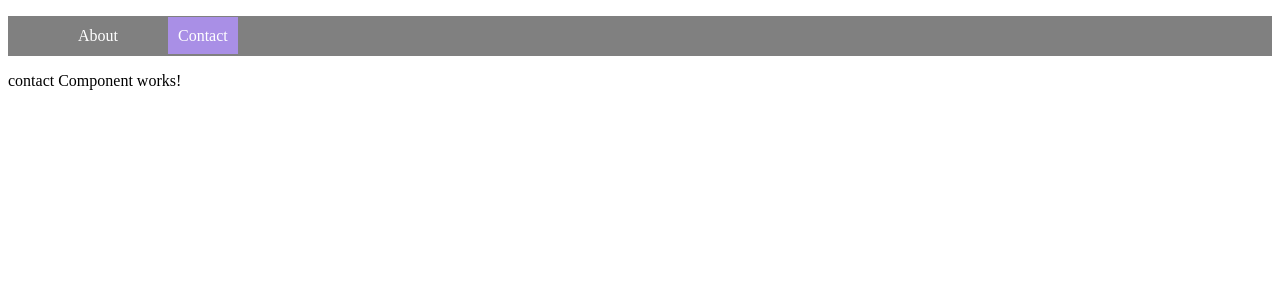
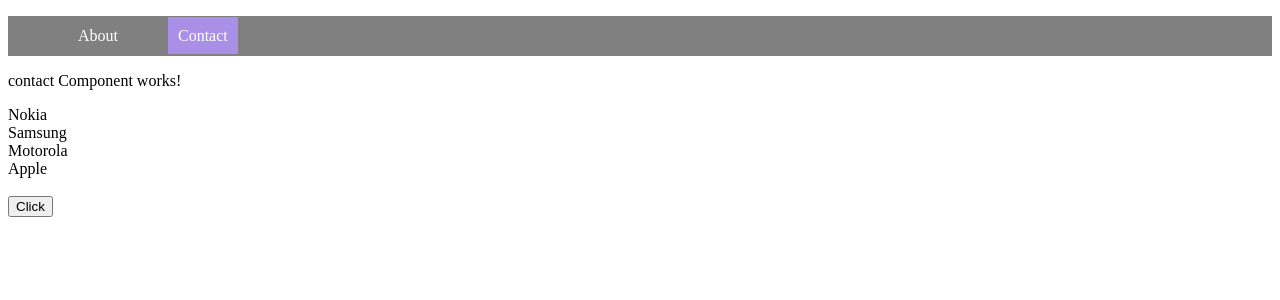
Before and after one commit to MounikaPrathushaBatchu/RoutingApp, an Angular app: page /contact in a window 1280 px wide. Shown: the top 300 px of the page. Built offline with nearby package versions, Linux system fonts and the light colour scheme.

Commit message:
Services Example

```diff
--- a/src/app/about/about.component.html
+++ b/src/app/about/about.component.html
@@ -1 +1,2 @@
 <p>about Component works!</p>
+<div *ngFor="let m of ts.mobiles">{{m}}</div>
--- a/src/app/about/about.component.ts
+++ b/src/app/about/about.component.ts
@@ -1,4 +1,5 @@
 import { Component } from '@angular/core';
+import { TestService } from '../test.service';
 
 @Component({
   selector: 'app-about',
@@ -6,5 +7,6 @@ import { Component } from '@angular/core';
   styleUrls: ['./about.component.css']
 })
 export class AboutComponent {
+  constructor(public ts : TestService) {  }
 
 }
--- a/src/app/app.module.ts
+++ b/src/app/app.module.ts
@@ -10,6 +10,7 @@ import { HomeComponent } from './home/home.component';
 import { FormsModule } from '@angular/forms';
 import { RouterModule, Routes } from '@angular/router';
 import { NotFoundComponent } from './not-found/not-found.component';
+import { TestService } from './test.service';
 
 
 const routes : Routes = [
@@ -42,7 +43,7 @@ const routes : Routes = [
     FormsModule,
     RouterModule.forRoot(routes)
   ],
-  providers: [],
+  providers: [TestService],
   bootstrap: [AppComponent]
 })
 export class AppModule { }
--- a/src/app/contact/contact.component.html
+++ b/src/app/contact/contact.component.html
@@ -1 +1,4 @@
 <p>contact Component works!</p>
+
+<div *ngFor="let m of ts.mobiles">{{m}}</div><br>
+<button (click)="updateMobile()">Click</button>
--- a/src/app/contact/contact.component.ts
+++ b/src/app/contact/contact.component.ts
@@ -1,4 +1,5 @@
 import { Component } from '@angular/core';
+import { TestService } from '../test.service';
 
 @Component({
   selector: 'app-contact',
@@ -6,5 +7,13 @@ import { Component } from '@angular/core';
   styleUrls: ['./contact.component.css']
 })
 export class ContactComponent {
+  // constructor(private ts : TestService) {  }
+  // mobiles = this.ts.mobiles;
+
+  constructor(public ts : TestService) {  }
+
+  updateMobile(){
+    this.ts.mobiles.push('Vivo');
+  }
 
 }
--- a/src/app/header/header.component.ts
+++ b/src/app/header/header.component.ts
@@ -1,4 +1,5 @@
 import { Component } from '@angular/core';
+import { TestService } from '../test.service';
 
 @Component({
   selector: 'app-header',
@@ -7,4 +8,9 @@ import { Component } from '@angular/core';
 })
 export class HeaderComponent {
 
+  constructor(ts : TestService) { }
+
+  // ts = new TestService();
+
+
 }
--- a/src/app/home/home.component.html
+++ b/src/app/home/home.component.html
@@ -1 +1,7 @@
 <p>home Component works!</p>
+
+<!-- AM is public write like this -->
+<div *ngFor="let m of ts.mobiles">{{m}}</div>
+
+<!-- AM is private write like this -->
+<!-- <div *ngFor="let m of mobiles">{{m}}</div> -->
--- /dev/null
+++ b/src/app/test.service.ts
@@ -0,0 +1,11 @@
+import { Injectable } from '@angular/core';
+
+@Injectable({
+  providedIn: 'root'
+})
+export class TestService {
+
+  constructor() { }
+
+  mobiles=['Nokia','Samsung','Motorola','Apple'];
+}
```
Also changed, not shown: src/app/home/home.component.ts (+7 -0 lines), 1 other file (tests, documents, lock files or other folders).
